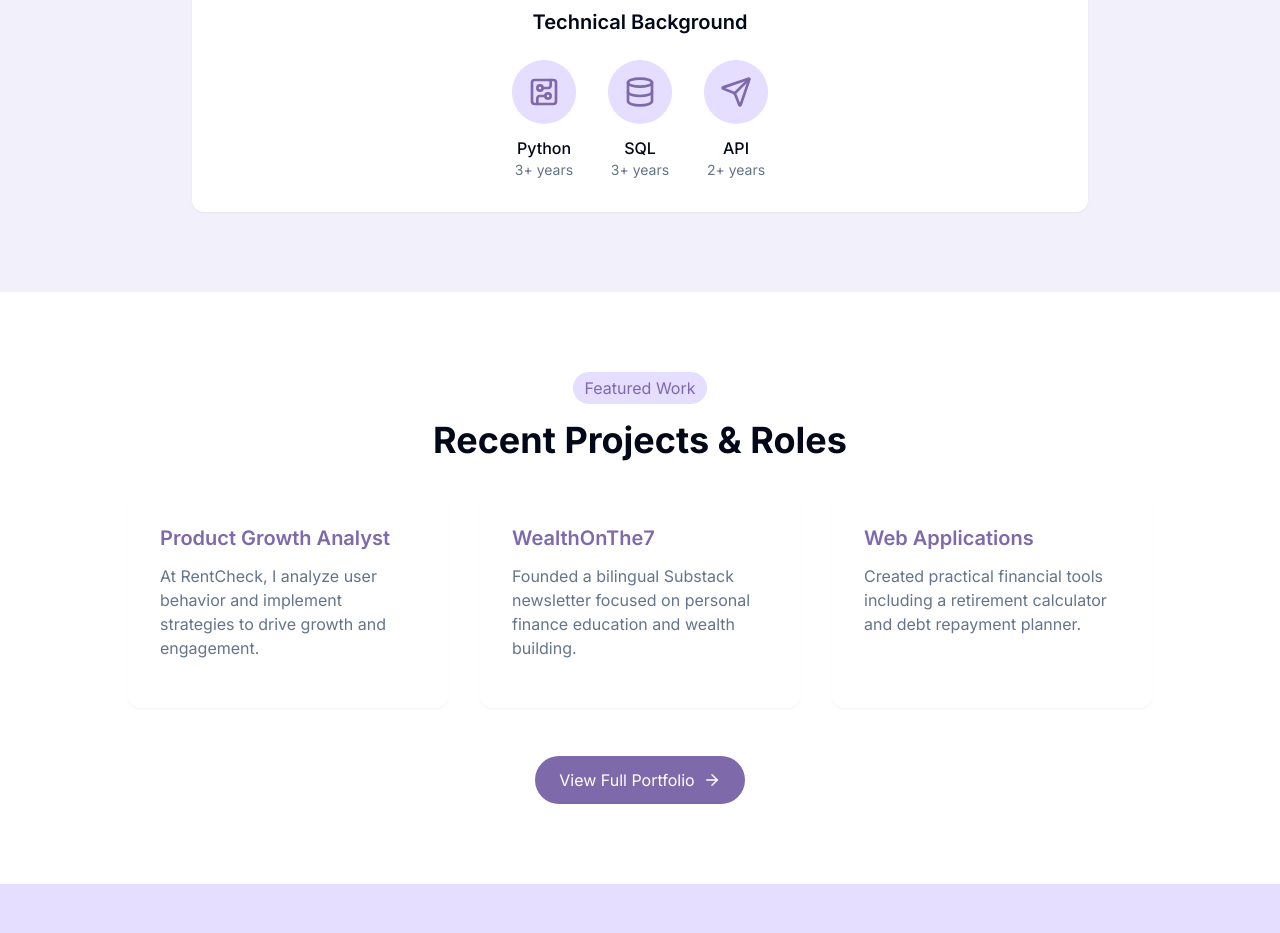
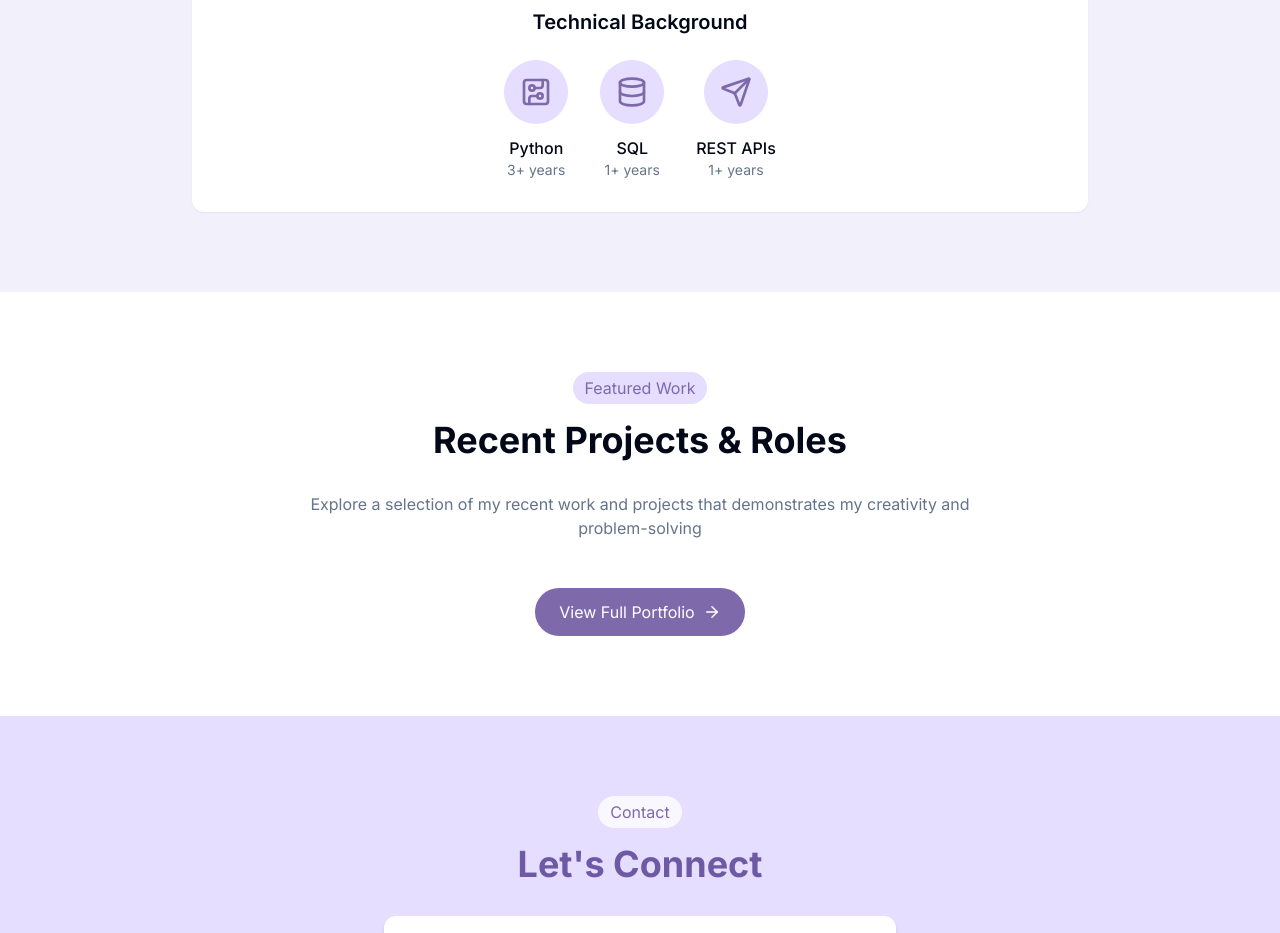
Before and after one commit to navjos/josselyn, a React (Vite) app: page / in a window 1280 px wide. Shown: the part 1680-2613 px from the top of the page. Built offline with nearby package versions, Linux system fonts and the light colour scheme.

Commit message:
Update content in About and FeaturedWorks
Updates the text and experience years in the About component and updates the content in FeaturedWorks component.

```diff
--- a/src/components/About.tsx
+++ b/src/components/About.tsx
@@ -124,15 +124,15 @@ const About = () => {
                   <Database className="w-8 h-8 text-purple" />
                 </div>
                 <p className="font-medium">SQL</p>
-                <p className="text-sm text-muted-foreground">3+ years</p>
+                <p className="text-sm text-muted-foreground">1+ years</p>
               </div>
 
               <div className="flex flex-col items-center">
                 <div className="w-16 h-16 flex items-center justify-center bg-soft-purple rounded-full mb-3">
                   <Send className="w-8 h-8 text-purple" />
                 </div>
-                <p className="font-medium">API</p>
-                <p className="text-sm text-muted-foreground">2+ years</p>
+                <p className="font-medium">REST APIs</p>
+                <p className="text-sm text-muted-foreground">1+ years</p>
               </div>
             </div>
           </div>
--- a/src/components/FeaturedWorks.tsx
+++ b/src/components/FeaturedWorks.tsx
@@ -2,22 +2,6 @@
 import React, { useEffect, useRef } from 'react';
 import { Link } from 'react-router-dom';
 import { ArrowRight } from 'lucide-react';
-
-interface WorkCardProps {
-  title: string;
-  description: string;
-  index: number;
-}
-
-const WorkCard = ({ title, description, index }: WorkCardProps) => (
-  <div
-    className="bg-white p-8 rounded-xl shadow-sm card-hover"
-    style={{ animationDelay: `${0.2 * index}s` }}
-  >
-    <h3 className="text-xl font-semibold mb-3 text-purple">{title}</h3>
-    <p className="text-muted-foreground mb-4">{description}</p>
-  </div>
-);
 
 const FeaturedWorks = () => {
   const sectionRef = useRef<HTMLElement>(null);
@@ -41,21 +25,6 @@ const FeaturedWorks = () => {
     };
   }, []);
 
-  const works = [
-    {
-      title: "Product Growth Analyst",
-      description: "At RentCheck, I analyze user behavior and implement strategies to drive growth and engagement."
-    },
-    {
-      title: "WealthOnThe7",
-      description: "Founded a bilingual Substack newsletter focused on personal finance education and wealth building."
-    },
-    {
-      title: "Web Applications",
-      description: "Created practical financial tools including a retirement calculator and debt repayment planner."
-    }
-  ];
-
   return (
     <section
       ref={sectionRef}
@@ -70,15 +39,10 @@ const FeaturedWorks = () => {
             Recent Projects & Roles
           </h2>
 
-          <div className="grid grid-cols-1 md:grid-cols-3 gap-8 w-full max-w-5xl mb-12">
-            {works.map((work, index) => (
-              <WorkCard
-                key={index}
-                title={work.title}
-                description={work.description}
-                index={index}
-              />
-            ))}
+          <div className="max-w-2xl text-center mb-12">
+            <p className="text-muted-foreground">
+              Explore a selection of my recent work and projects that demonstrates my creativity and problem-solving
+            </p>
           </div>
 
           <Link
```
